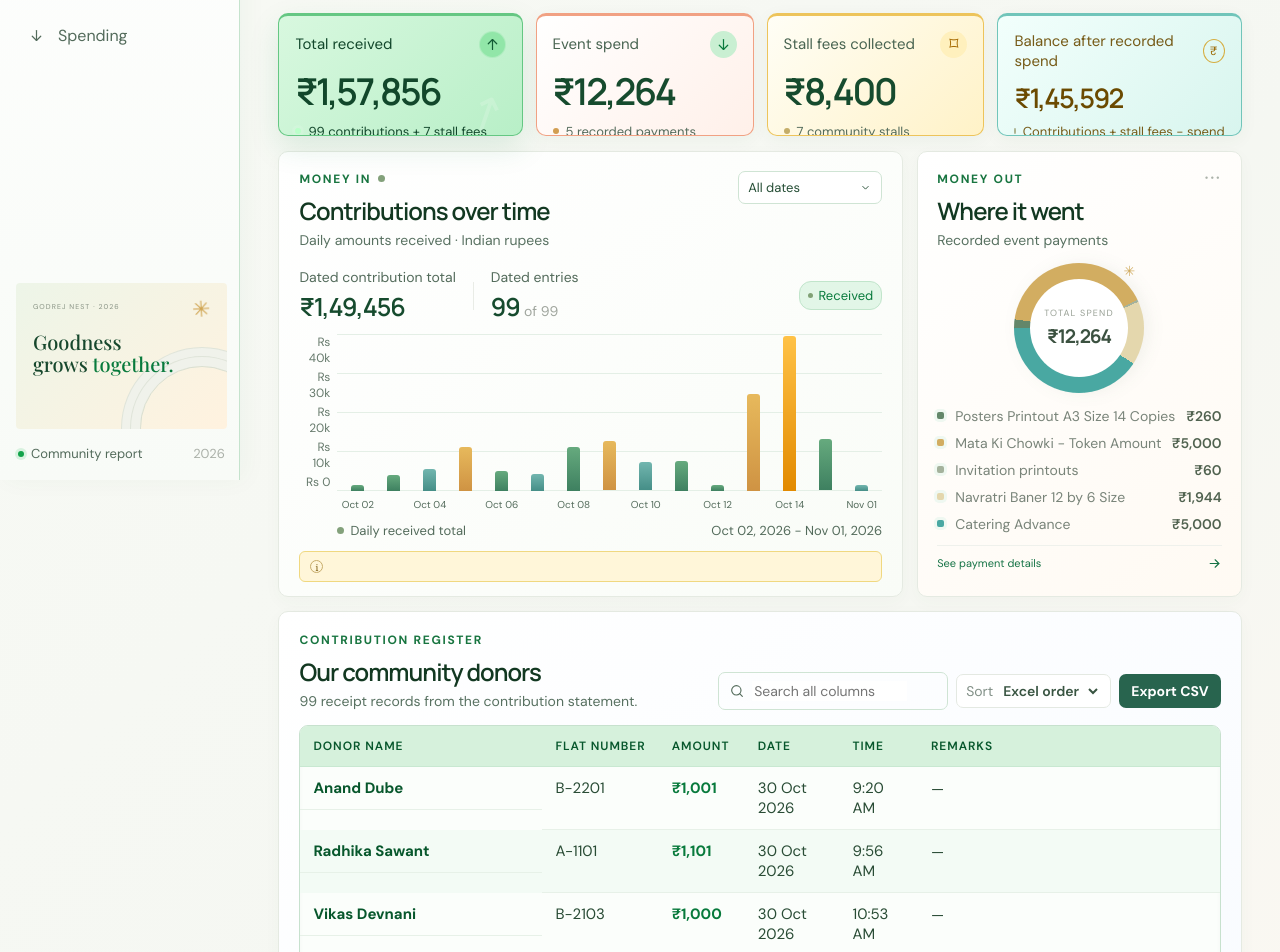
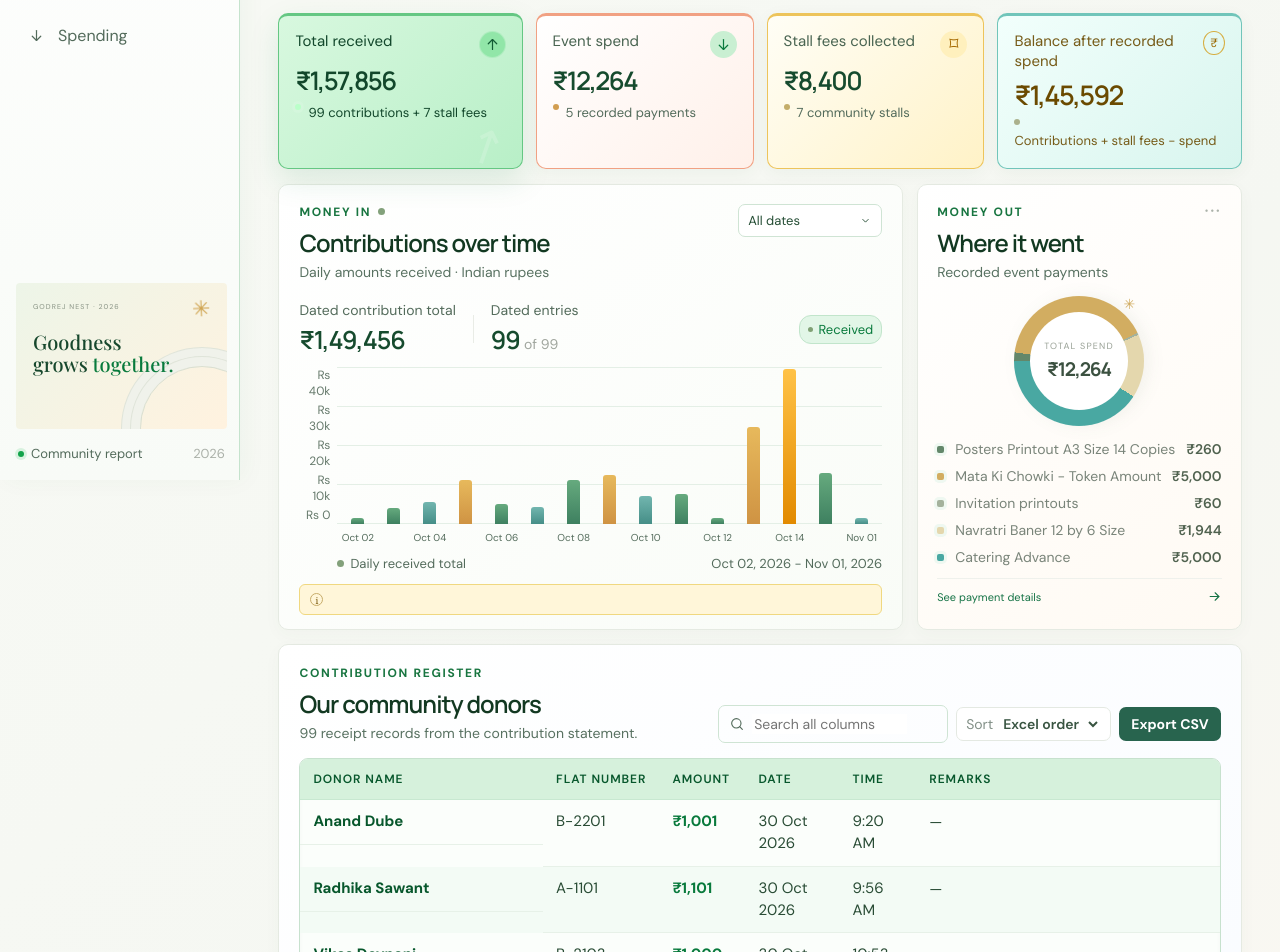
Before and after one commit to abhisheksawant52/Godrejnest, a React (Vite) app: page / in a window 1280 px wide. Shown: the part 320-1272 px from the top of the page. Built offline with nearby package versions, Linux system fonts and the light colour scheme; a web font is replaced by a local one.

Commit message:
Updating Data

```diff
--- a/src/styles.css
+++ b/src/styles.css
@@ -263,3 +263,19 @@ body{font-size:18px}
 .footer>span:nth-child(2),.footer-right{font-size:12px}
 @media(max-width:760px){.page-heading h1{font-size:50px}.panel-head h2{font-size:21px}.stat-value{font-size:30px}}
 @media(max-width:480px){.side-nav a{font-size:14px}.page-heading h1{font-size:42px}.page-heading p{font-size:15px}.stat-head{font-size:11px}.stat-value{font-size:24px}.stat-foot{font-size:10px}.panel-head h2{font-size:18px}.panel-head p,.donor-table td,.activity-panel td,.donor-name-cell,.activity-panel td>b{font-size:12px}.donor-table th,.activity-panel th{font-size:10px}.chart-summary strong{font-size:20px}.chart-label,.chart-badge,.chart-legend,.data-note{font-size:10px}.spend-legend>div,.spend-legend b{font-size:11px}}
+/* Prevent enlarged text from clipping dashboard values or descriptions. */
+.stat-card{height:auto;min-height:156px;overflow:visible;display:flex;flex-direction:column}
+.stat-head{align-items:flex-start;gap:8px;line-height:1.35}
+.stat-head>span:first-child{min-width:0;white-space:normal}
+.stat-value{font-size:clamp(1.55rem,2vw,2.15rem);line-height:1.2;white-space:normal;overflow-wrap:anywhere}
+.stat-foot{white-space:normal;line-height:1.4;align-items:flex-start;flex-wrap:wrap}
+.stat-watermark{pointer-events:none}
+.donor-head{flex-wrap:wrap;gap:14px}
+.donor-head>div:first-child{min-width:min(100%,260px)}
+.donor-tools{min-width:0;max-width:100%}
+.donor-table-scroll{max-height:min(520px,calc(100vh - 270px))}
+.donor-table td,.activity-panel td{line-height:1.45;overflow-wrap:anywhere}
+.donor-remarks{min-width:180px;white-space:normal}
+.panel-head h2,.panel-head p{line-height:1.35}
+@media(max-width:900px){.stats-grid{grid-template-columns:repeat(2,minmax(0,1fr))}}
+@media(max-width:520px){.stats-grid{grid-template-columns:1fr}.stat-card{min-height:130px}.stat-value{font-size:28px}.donor-head>div:first-child{min-width:0}.donor-tools{width:100%}.donor-table-scroll{max-height:55vh}}
```
Also changed, not shown: 4 other files (tests, documents, lock files or other folders).
